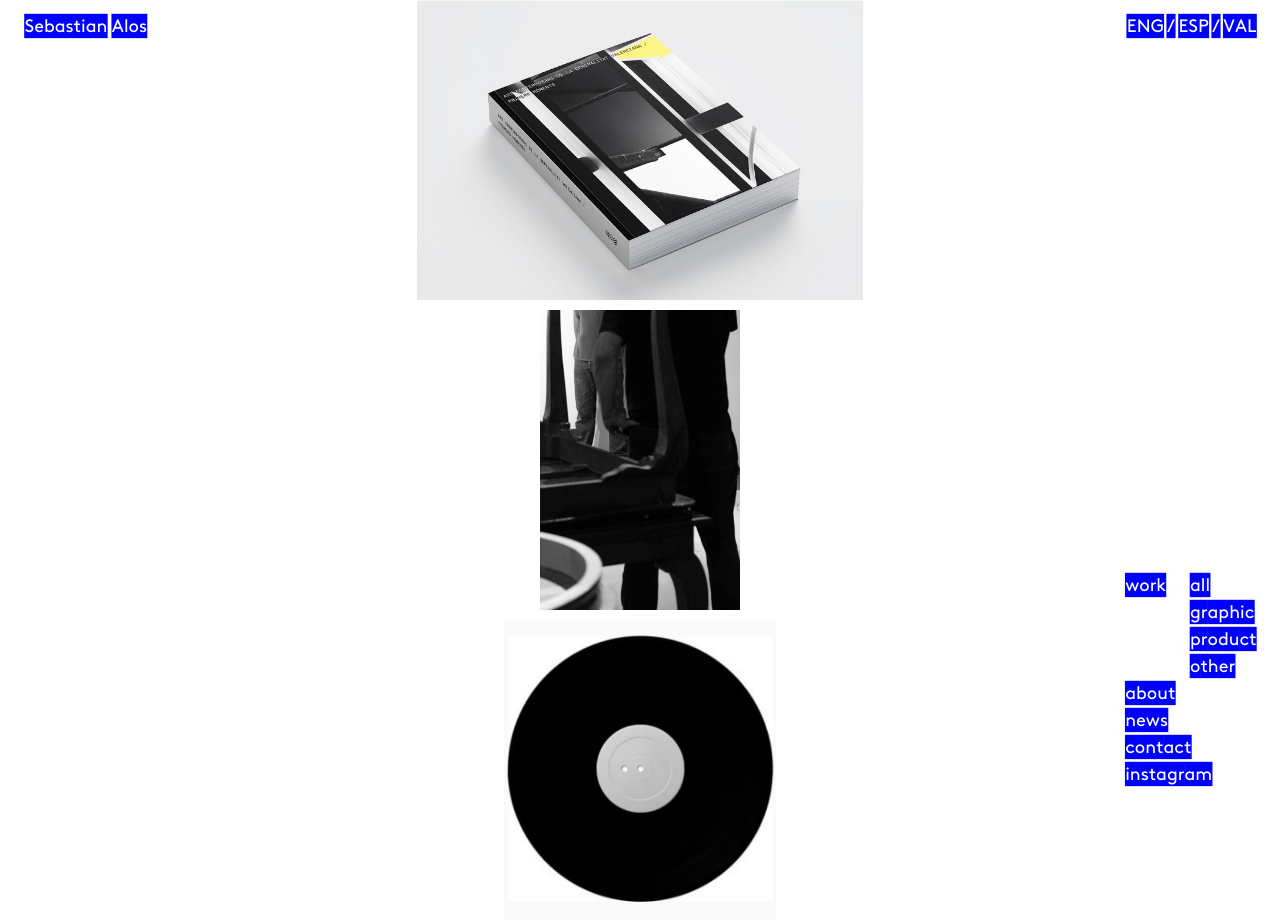
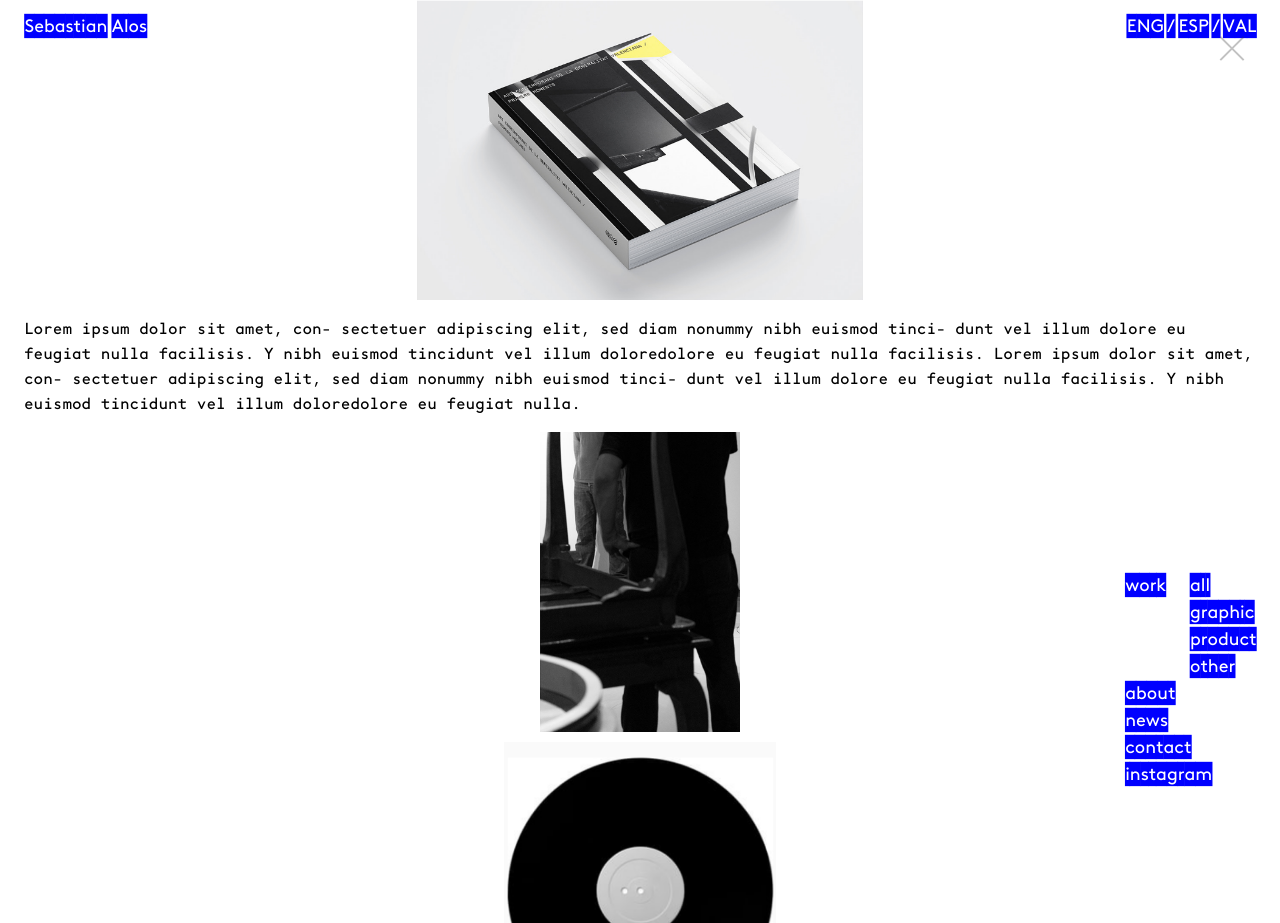
Before and after one commit to victormoya/alosfront, a Gatsby site: page / in a window 1280 px wide. Shown: the top 923 px of the page. Built offline with nearby package versions, Linux system fonts and the light colour scheme; Gatsby itself is replaced by a stand-in of ours.

Commit message:
Añade componente explanation WIP

```diff
--- /dev/null
+++ b/src/components/explanation.js
@@ -0,0 +1,12 @@
+import React from "react"
+
+const Explanation = ({ text }) => {
+  return (
+    <div className="explanation">
+      <a href="#" class="close"></a>
+      <p>{text}</p>
+    </div>
+  )
+}
+
+export default Explanation
--- a/src/components/index.js
+++ b/src/components/index.js
@@ -1,6 +1,7 @@
+import Explanation from "./explanation"
 import Figure from "./figure"
 import Nav from "./nav"
 import Topbar from "./topbar"
 import Layout from "./layout"
 
-export { Figure, Nav, Topbar, Layout }
+export { Explanation, Figure, Nav, Topbar, Layout }
--- a/src/pages/index.js
+++ b/src/pages/index.js
@@ -1,12 +1,15 @@
 import React from "react"
-import { Layout, Figure } from "components"
+import { Layout, Figure, Explanation } from "components"
 
 import "static/scss/all.scss"
 
 const HomePage = () => {
+  const lorem =
+    "Lorem ipsum dolor sit amet, con- sectetuer adipiscing elit, sed diam nonummy nibh euismod tinci- dunt vel illum dolore eu feugiat nulla facilisis. Y nibh euismod tincidunt vel illum doloredolore eu feugiat nulla facilisis. Lorem ipsum dolor sit amet, con- sectetuer adipiscing elit, sed diam nonummy nibh euismod tinci- dunt vel illum dolore eu feugiat nulla facilisis. Y nibh euismod tincidunt vel illum doloredolore eu feugiat nulla."
   return (
     <Layout>
       <Figure src="/images/example1.png" alt="figure_1" />
+      <Explanation text={lorem} />
       <Figure src="/images/example2.png" alt="figure_2" />
       <Figure src="/images/example3.png" alt="figure_3" />
       <Figure src="/images/example4.png" alt="figure_4" />
--- /dev/null
+++ b/static/scss/components/_explanation.scss
@@ -0,0 +1,29 @@
+.explanation {
+  padding: 0 1.5rem;
+  .close {
+    position: absolute;
+    right: 32px;
+    top: 32px;
+    width: 32px;
+    height: 32px;
+    opacity: 0.3;
+  }
+  .close:hover {
+    opacity: 1;
+  }
+  .close:before,
+  .close:after {
+    position: absolute;
+    left: 15px;
+    content: " ";
+    height: 33px;
+    width: 2px;
+    background-color: #333;
+  }
+  .close:before {
+    transform: rotate(45deg);
+  }
+  .close:after {
+    transform: rotate(-45deg);
+  }
+}
--- a/static/scss/components/_topbar.scss
+++ b/static/scss/components/_topbar.scss
@@ -10,6 +10,7 @@
 }
 
 .separator {
+  font: 100% $font-invert;
   font-size: 18px;
   line-height: 1.5;
   color: $link-color;
--- a/static/scss/components/all.scss
+++ b/static/scss/components/all.scss
@@ -1,3 +1,4 @@
+@import "./explanation.scss";
 @import "./figure.scss";
 @import "./nav.scss";
 @import "./topbar.scss";
--- a/static/scss/main.scss
+++ b/static/scss/main.scss
@@ -8,6 +8,7 @@ body {
 }
 
 a {
+  font: 100% $font-invert;
   font-size: 18px;
   line-height: 1.5;
   color: $link-color;
--- a/static/scss/variables.scss
+++ b/static/scss/variables.scss
@@ -17,4 +17,11 @@ $screen-lg-min: 1200px; //large desktop
   font-weight: normal;
   font-style: normal;
 }
-$font-base: "BrownCameo";
+@font-face {
+  font-family: "BrownMono";
+  src: url("../fonts/BrownMonoLLWebTrial-RegularTrial.woff") format("truetype");
+  font-weight: normal;
+  font-style: normal;
+}
+$font-base: "BrownMono";
+$font-invert: "BrownCameo";
```
Also changed, not shown: static/fonts/BrownMonoLLWebTrial-RegularTrial.woff (added).
